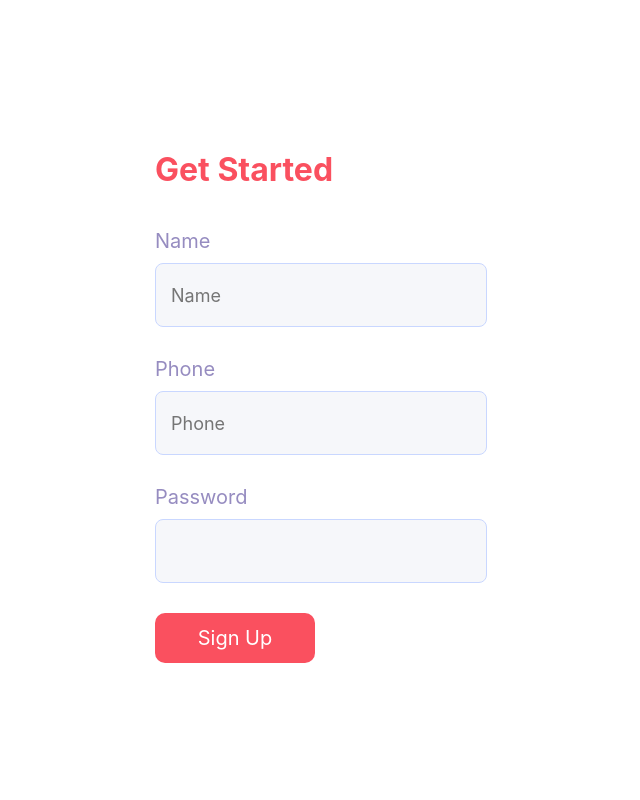
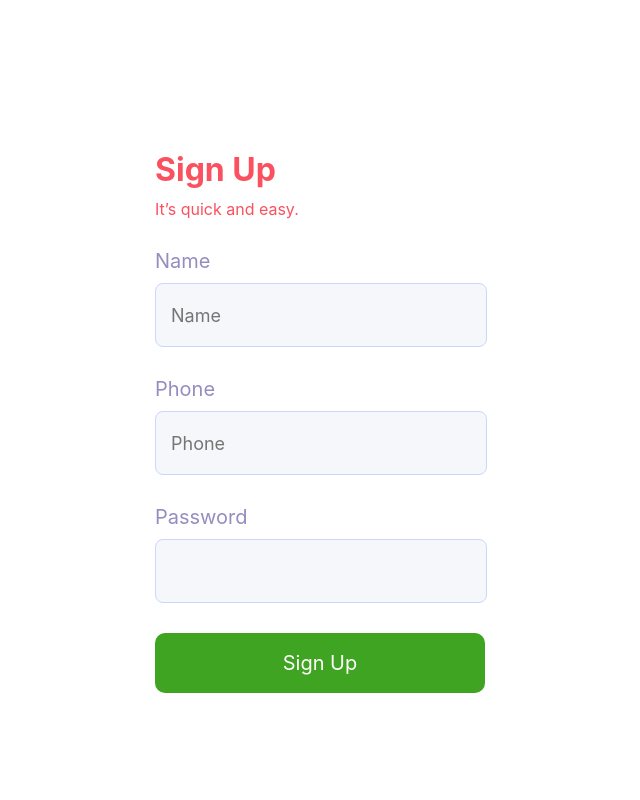
Before and after one commit to AmmarYasir29/Printer-react, a React (Create React App) app: page /singup in a window 1280 px wide. Shown: the top 800 px of the page, without its empty margins (45-685 px from the left). Built offline with nearby package versions, Linux system fonts and the light colour scheme.

Commit message:
✌ Handle Error

```diff
--- a/package.json
+++ b/package.json
@@ -3,6 +3,8 @@
   "version": "0.1.0",
   "private": true,
   "dependencies": {
+    "@material-ui/core": "^4.11.2",
+    "@material-ui/lab": "^4.0.0-alpha.57",
     "@testing-library/jest-dom": "^5.11.6",
     "@testing-library/react": "^11.2.2",
     "@testing-library/user-event": "^12.6.0",
--- a/src/App.js
+++ b/src/App.js
@@ -1,8 +1,10 @@
 import Login from "./components/Login";
 import Signup from "./components/signup";
+import ErrorBoundary from "../src/components/ErrorHandle";
 import { BrowserRouter as Router, Switch, Route } from "react-router-dom";
 function App() {
   return (
+    <ErrorBoundary>
       <Router>
         <div className="App">
           <Switch>
@@ -11,6 +13,7 @@ function App() {
           </Switch>
         </div>
       </Router>
+    </ErrorBoundary>
   );
 }
 
--- /dev/null
+++ b/src/components/ErrorHandle.js
@@ -0,0 +1,24 @@
+import React from "react";
+
+class ErrorBoundary extends React.Component {
+  state = { hasError: false };
+
+  static getDerivedStateFromError(error) {
+    // Update state so the next render will show the fallback UI.
+    return { hasError: true };
+  }
+
+  componentDidCatch(error, errorInfo) {
+    console.log(error, errorInfo);
+  }
+
+  render() {
+    if (this.state.hasError) {
+      // You can render any custom fallback UI
+      return <h1>Something went wrong.</h1>;
+    }
+
+    return this.props.children;
+  }
+}
+export default ErrorBoundary;
--- a/src/components/Login.jsx
+++ b/src/components/Login.jsx
@@ -2,14 +2,35 @@ import img from "../img/sign.svg";
 import "../style.css";
 import React, { useState, useEffect } from "react";
 import { Link } from "react-router-dom";
+// import Snackbar from "@material-ui/core/Snackbar";
+// import MuiAlert from "@material-ui/lab/Alert";
+// import { makeStyles } from "@material-ui/core/styles";
 
+// function Alert(props) {
+//   return <MuiAlert elevation={6} variant="filled" {...props} />;
+// }
+// const useStyles = makeStyles((theme) => ({
+//   root: {
+//     width: "100%",
+//     "& > * + *": {
+//       marginTop: theme.spacing(2),
+//     },
+//   },
+// }));
 function Login() {
   useEffect(() => {
     document.title = "Sign In";
   }, []);
+
   const [phone, setPhone] = useState("");
   const [password, setPassword] = useState("");
-
+  // const [open, setOpen] = React.useState(false);
+  // const handleClose = (event, reason) => {
+  //   if (reason === "clickaway") {
+  //     return;
+  //   }
+  //   setOpen(false);
+  // };
   const changePhone = (e) => setPhone(e.target.value);
   const changePassword = (e) => setPassword(e.target.value);
   function handlSubmit(e) {
@@ -27,19 +48,26 @@ function Login() {
       redirect: "follow",
     };
     fetch("https://iq-printer.herokuapp.com/login", requestOptions)
-      .then((response) => response.text())
-      .then((result) => alert("You Login!"))
-      .catch((error) => console.log("error", error));
+      .then((response) => response.json())
+      .then((result) => {
+        if (!result.status) {
+          return alert(result.err);
+          //TODO: add beuty alert from matirial UI
+          // setOpen(true);
+          // console.log(open);
+          // <Snackbar open={open} autoHideDuration={6000} onClose={handleClose}>
+          //   <Alert severity="error">This is an error message!</Alert>
+          // </Snackbar>;
+        }
+        return alert(result.status);
+      })
+      .catch((error) => alert(error));
   }
   return (
     <>
       <div className="continer">
         <h1>Get Started</h1>
         <form className="my-form" onSubmit={handlSubmit}>
-          <div className="config">
-            <label>Name</label>
-            <input placeholder="Name" type="text" />
-          </div>
           <div className="config">
             <label>Phone</label>
             <input
@@ -54,8 +82,9 @@ function Login() {
             <input type="password" name="password" onChange={changePassword} />
           </div>
           <input className="sign" type="submit" value="Sign In" />
+          <br/>
           <Link to="/singup">
-            <input className="sign" type="button" value="Sign Up" />
+            <input className="signup" type="button" value="Create New Account" />
           </Link>
         </form>
       </div>
--- a/src/components/signup.jsx
+++ b/src/components/signup.jsx
@@ -36,15 +36,21 @@ const Signup = () => {
     };
 
     fetch("https://iq-printer.herokuapp.com/register", requestOptions)
-      .then((response) => response.text())
-      .then((result) => console.log(result))
+      .then((response) => response.json())
+      .then((result) => {
+        if (!result.status) return alert(result.err);
+        return alert(result.status);
+      })
       .catch((error) => console.log("error", error));
   }
 
   return (
     <>
       <div className="continer">
-        <h1>Get Started</h1>
+        <div className="intro">
+          <h1>Sign Up</h1>
+          <p>It’s quick and easy.</p>
+        </div>
         <form className="my-form" onSubmit={handlSubmit}>
           <div className="config">
             <label>Name</label>
@@ -63,7 +69,7 @@ const Signup = () => {
             <label>Password</label>
             <input type="password" name="password" onChange={changePassword} />
           </div>
-          <input className="sign" type="submit" value="Sign Up" />
+          <input className="register" type="submit" value="Sign Up" />
         </form>
       </div>
       <img src={img} alt="Sign In img" />
--- a/src/style.css
+++ b/src/style.css
@@ -1,8 +1,8 @@
 * {
   margin: 0;
   padding: 0;
-  font-family: -apple-system, BlinkMacSystemFont, 'Segoe UI', 'Roboto', 'Oxygen',
-    'Ubuntu', 'Cantarell', 'Fira Sans', 'Droid Sans', 'Helvetica Neue',
+  font-family: -apple-system, BlinkMacSystemFont, "Segoe UI", "Roboto", "Oxygen",
+    "Ubuntu", "Cantarell", "Fira Sans", "Droid Sans", "Helvetica Neue",
     sans-serif;
 }
 .continer {
@@ -11,10 +11,16 @@
   display: inline-block;
   margin: 150px 200px;
 }
-
 h1 {
+  margin-bottom: 40px;
   color: #fa505f;
-  margin-bottom: 40px;
+}
+.intro{
+  color: #fa505f;
+  margin-bottom:30px;
+}
+.intro h1 {
+  margin-bottom: 10px;
 }
 .my-form {
   height: 100%;
@@ -31,24 +37,41 @@ h1 {
 .config input {
   width: 300px;
   height: 2rem;
-  background-color: #F6F7FA;
+  background-color: #f6f7fa;
   padding: 15px;
   border-radius: 8px;
-  border: 1px solid   #c9d7ff;
+  border: 1px solid #c9d7ff;
   font-size: 18px;
   color: black;
 }
-.sign{
+.sign {
   font-size: 20px;
-  background-color: #FA505F;
+  background-color: #fa505f;
   color: white;
   border: none;
-  border-radius:10px;
-  width: 160px;
+  border-radius: 10px;
+  width: 330px;
+  height: 60px;
+}
+.signup {
+  width: 250px;
   height: 50px;
-  margin-right: 12px;
+  background-color: #3FA421;
+  font-size: 20px;
+  color: white;
+  border: none;
+  border-radius: 10px;
+  margin: 30px 40px;
 }
-
+.register{
+  font-size: 20px;
+  background-color: #3FA421;
+  color: white;
+  border: none;
+  border-radius: 10px;
+  width: 330px;
+  height: 60px;
+}
 img {
   float: right;
   width: 900px;
```
Also changed, not shown: 2 other files (tests, documents, lock files or other folders). Lines whose indentation alone changed are shown as unchanged.
